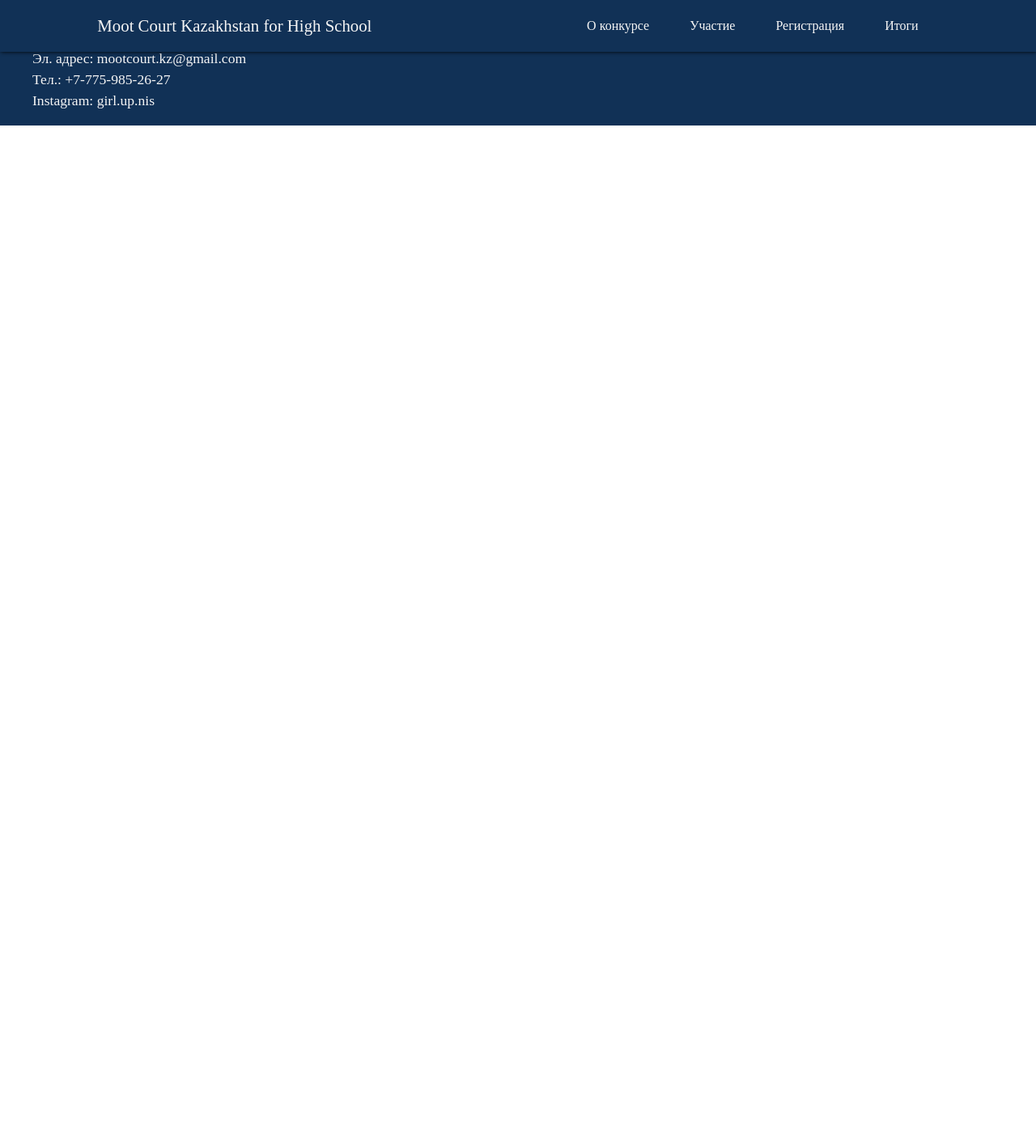
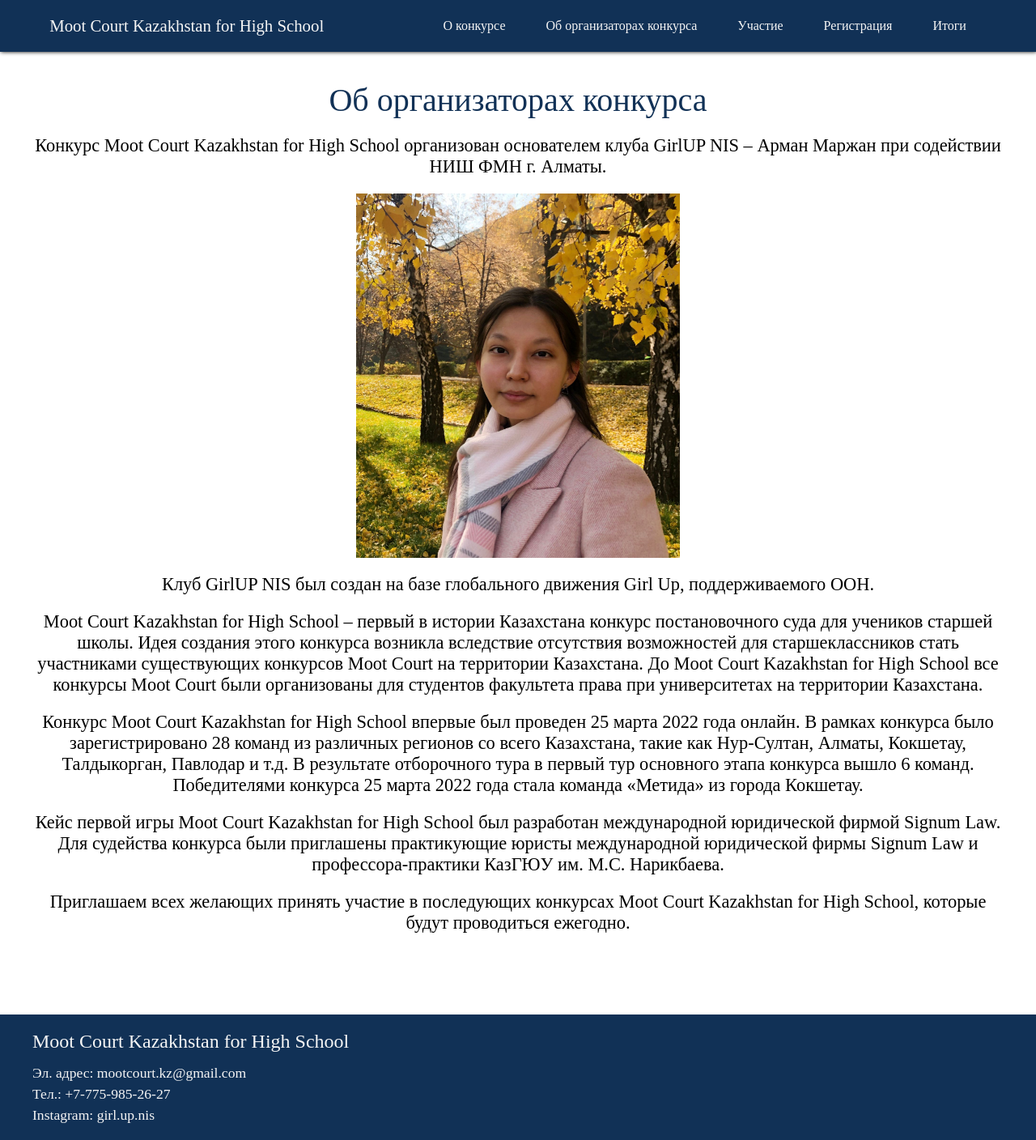
Before and after one commit to darkhanakh/mootcourtkz, a React (Create React App) app: page /organizers in a window 1280 px wide. Shown: the whole page at 81% size. Before the commit the page ends 800 px from the top, so only its background shows below. Built offline with nearby package versions, Linux system fonts and the light colour scheme; a web font is replaced by a local one.

Commit message:
feat&fix: added new organizers page and fixed bugs

```diff
--- a/src/App.js
+++ b/src/App.js
@@ -1,9 +1,5 @@
-import './App.css'
-import {
-  BrowserRouter,
-  Routes,
-  Route
-} from "react-router-dom";
+import './App.css';
+import { BrowserRouter, Routes, Route } from 'react-router-dom';
 
 import Footer from './Components/Footer';
 import Navbar from './Components/Navbar';
@@ -12,6 +8,7 @@ import AboutContest from './Pages/AboutContest';
 import Participation from './Pages/Participation';
 import Registration from './Pages/RegistrationPage';
 import Results from './Pages/Results';
+import Organizers from './Pages/Organizers';
 
 function App() {
   return (
@@ -19,11 +16,12 @@ function App() {
       <BrowserRouter>
         <Navbar />
         <Routes>
-          <Route exact path='/' element={<HomePage />} />
-          <Route path='/about' element={<AboutContest />} />
-          <Route path='/participation' element={<Participation />} />
-          <Route path='/registration' element={<Registration />} />
-          <Route path='/results' element={<Results />} />
+          <Route exact path="/" element={<HomePage />} />
+          <Route path="/about" element={<AboutContest />} />
+          <Route path="/organizers" element={<Organizers />} />
+          <Route path="/participation" element={<Participation />} />
+          <Route path="/registration" element={<Registration />} />
+          <Route path="/results" element={<Results />} />
         </Routes>
         <Footer />
       </BrowserRouter>
--- a/src/Components/Navbar.js
+++ b/src/Components/Navbar.js
@@ -1,6 +1,6 @@
-import React from 'react'
-import '../Style/Navbar.css'
-import { Link } from "react-router-dom";
+import React from 'react';
+import '../Style/Navbar.css';
+import { Link } from 'react-router-dom';
 
 class Navbar extends React.Component {
   constructor(props) {
@@ -12,17 +12,16 @@ class Navbar extends React.Component {
 
   handleExpand = () => {
     if (this.state.minimenu === false) {
-            this.setState({ minimenu: true })
+      this.setState({ minimenu: true });
+    } else {
+      this.setState({ minimenu: false });
     }
-        else {
-            this.setState({ minimenu: false })
-        }
-    }
+  };
 
   render() {
     return (
       <div className="navbar">
-                <Link id='navbar-home-btn' to="/">
+        <Link id="navbar-home-btn" to="/">
           Moot Court Kazakhstan for High School
         </Link>
         <div className={`minimenu ${this.state._color}`} onClick={this.handleExpand}>
@@ -30,15 +29,46 @@ class Navbar extends React.Component {
           <div></div>
           <div></div>
         </div>
-                <div className={`links ${this.state.minimenu ? `active` : ""}`}>
-                    <Link to="/about" className="navbar-link" style={{ textDecoration: 'none' }} onClick={this.handleExpand}>О конкурсе</Link>
-                    <Link to="/participation" className="navbar-link" style={{ textDecoration: 'none' }} onClick={this.handleExpand}>Участие</Link>
-                    <Link to="/registration" className="navbar-link" style={{ textDecoration: 'none' }} onClick={this.handleExpand}>Регистрация</Link>
-                    <Link to="/results" className="navbar-link" style={{ textDecoration: 'none' }} onClick={this.handleExpand}>Итоги</Link>
+        <div className={`links ${this.state.minimenu ? `active` : ''}`}>
+          <Link
+            to="/about"
+            className="navbar-link"
+            style={{ textDecoration: 'none' }}
+            onClick={this.handleExpand}>
+            О конкурсе
+          </Link>
+          <Link
+            to="/organizers"
+            className="navbar-link"
+            style={{ textDecoration: 'none' }}
+            onClick={this.handleExpand}>
+            Об организаторах конкурса
+          </Link>
+          <Link
+            to="/participation"
+            className="navbar-link"
+            style={{ textDecoration: 'none' }}
+            onClick={this.handleExpand}>
+            Участие
+          </Link>
+          <Link
+            to="/registration"
+            className="navbar-link"
+            style={{ textDecoration: 'none' }}
+            onClick={this.handleExpand}>
+            Регистрация
+          </Link>
+          <Link
+            to="/results"
+            className="navbar-link"
+            style={{ textDecoration: 'none' }}
+            onClick={this.handleExpand}>
+            Итоги
+          </Link>
         </div>
-            </div >
-        )
+      </div>
+    );
   }
 }
 
-export default Navbar
+export default Navbar;
--- /dev/null
+++ b/src/Pages/Organizers.js
@@ -0,0 +1,44 @@
+import './../Style/Organizers.css';
+
+import moutcourtOrganizers from './../Images/moutcourt_organizers.jpeg';
+
+const Organizers = () => {
+  return (
+    <div className="organizers-container">
+      <h4 className="organizers-title">Об организаторах конкурса</h4>
+      <p>
+        Конкурс Moot Court Kazakhstan for High School организован основателем клуба GirlUP NIS –
+        Арман Маржан при содействии НИШ ФМН г. Алматы.
+      </p>
+      <div className="organizers-image">
+        <img src={moutcourtOrganizers} alt="moutcourt_organizers" />
+      </div>
+      <p>Клуб GirlUP NIS был создан на базе глобального движения Girl Up, поддерживаемого ООН.</p>
+      <p>
+        Moot Court Kazakhstan for High School – первый в истории Казахстана конкурс постановочного
+        суда для учеников старшей школы. Идея создания этого конкурса возникла вследствие отсутствия
+        возможностей для старшеклассников стать участниками существующих конкурсов Moot Court на
+        территории Казахстана. До Moot Court Kazakhstan for High School все конкурсы Moot Court были
+        организованы для студентов факультета права при университетах на территории Казахстана.
+      </p>
+      <p>
+        Конкурс Moot Court Kazakhstan for High School впервые был проведен 25 марта 2022 года
+        онлайн. В рамках конкурса было зарегистрировано 28 команд из различных регионов со всего
+        Казахстана, такие как Нур-Султан, Алматы, Кокшетау, Талдыкорган, Павлодар и т.д. В
+        результате отборочного тура в первый тур основного этапа конкурса вышло 6 команд.
+        Победителями конкурса 25 марта 2022 года стала команда «Метида» из города Кокшетау.
+      </p>
+      <p>
+        Кейс первой игры Moot Court Kazakhstan for High School был разработан международной
+        юридической фирмой Signum Law. Для судейства конкурса были приглашены практикующие юристы
+        международной юридической фирмы Signum Law и профессора-практики КазГЮУ им. М.С. Нарикбаева.
+      </p>
+      <p>
+        Приглашаем всех желающих принять участие в последующих конкурсах Moot Court Kazakhstan for
+        High School, которые будут проводиться ежегодно.
+      </p>
+    </div>
+  );
+};
+
+export default Organizers;
--- a/src/Style/Navbar.css
+++ b/src/Style/Navbar.css
@@ -39,7 +39,7 @@
     position: absolute;
     right: 0;
     top: 8vh;
-    height: 92vh;
+    height: 60vh;
     width: 80%;
     background-color: #1b4a80;
     display: flex;
--- /dev/null
+++ b/src/Style/Organizers.css
@@ -0,0 +1,45 @@
+.organizers-container {
+  max-width: 1200px;
+  margin: auto;
+  padding-top: 100px;
+  padding-bottom: 80px;
+}
+
+.organizers-container p {
+  margin-bottom: 20px;
+  margin-top: 20px;
+}
+
+.organizers-image {
+  display: flex;
+  justify-content: center;
+  align-items: center;
+  margin-top: 10px;
+  margin-bottom: 10px;
+}
+
+.organizers-image img {
+  width: 400px;
+  height: 450px;
+}
+
+@media screen and (max-width: 500px) {
+  .organizers-image img {
+    width: 250px;
+    height: 250px;
+  }
+
+  .organizers-container {
+    max-width: 400px;
+    margin: auto;
+    padding-top: 70px;
+    padding-bottom: 40px;
+    text-align: center;
+  }
+
+  .organizers-container p {
+    margin-bottom: 15px;
+    margin-top: 15px;
+    font-size: 18px;
+  }
+}
```
Also changed, not shown: src/Components/HomeBody.js (+63 -41 lines), src/Images/moutcourt_organizers.jpeg (added). Lines whose indentation alone changed are shown as unchanged.
